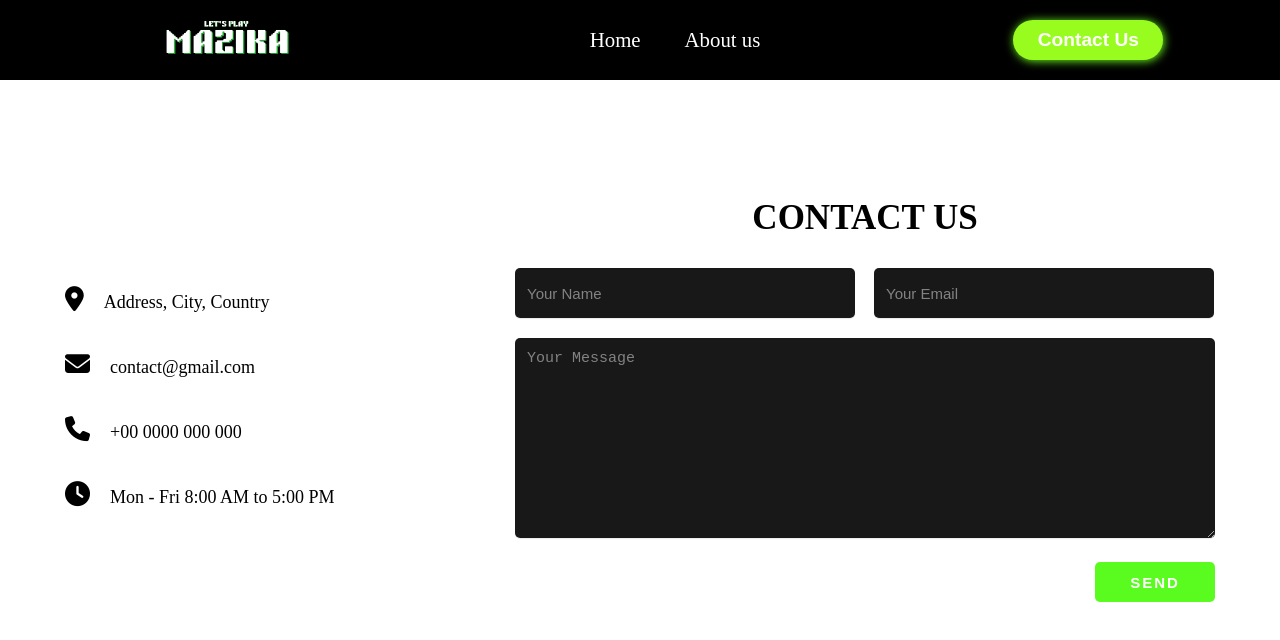
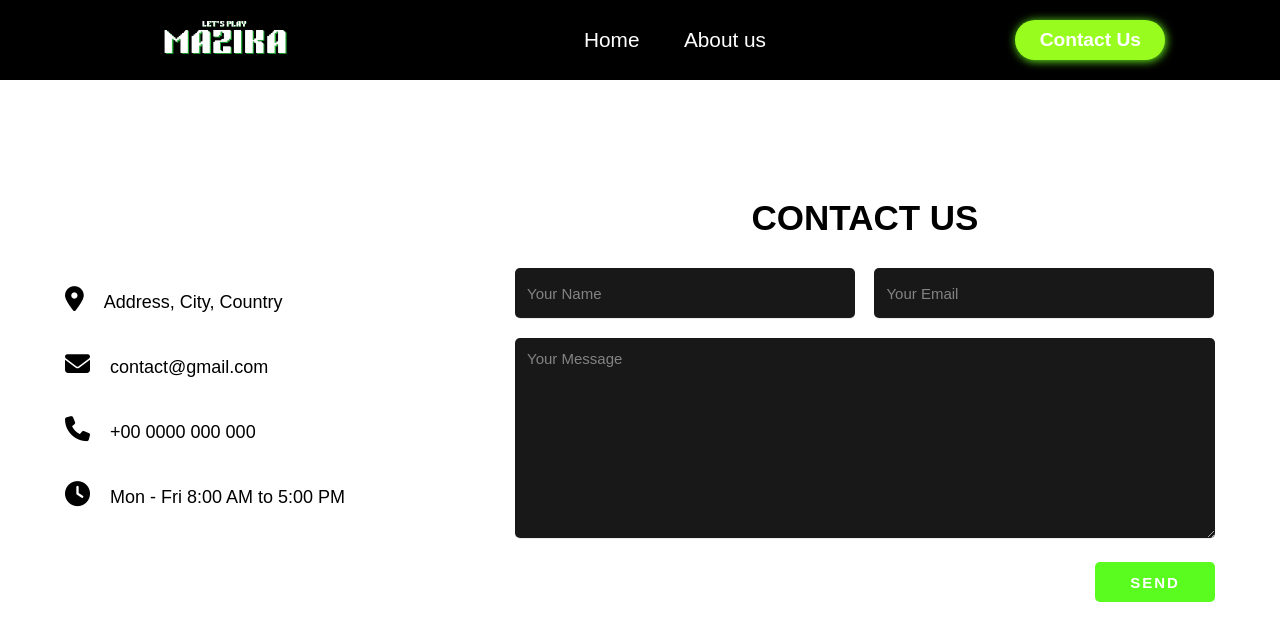
Before and after one commit to Renzzz08/Simple-Website, a plain HTML site: page contacts.html in a window 1280 px wide. Drawn offline with Linux system fonts and the light colour scheme.

Commit message:
saved changes

```diff
--- a/contacts.css
+++ b/contacts.css
@@ -4,12 +4,7 @@
     margin: 0;
     padding: 0;
     box-sizing: border-box;
-<<<<<<< HEAD
     font-family: Arial, Helvetica, sans-serif;
-=======
-    font-family: "Poppins", sans-serif;
-
->>>>>>> a591079e28bdc7d2728c7bb784cc4343606173bb
 }
 
 
```
